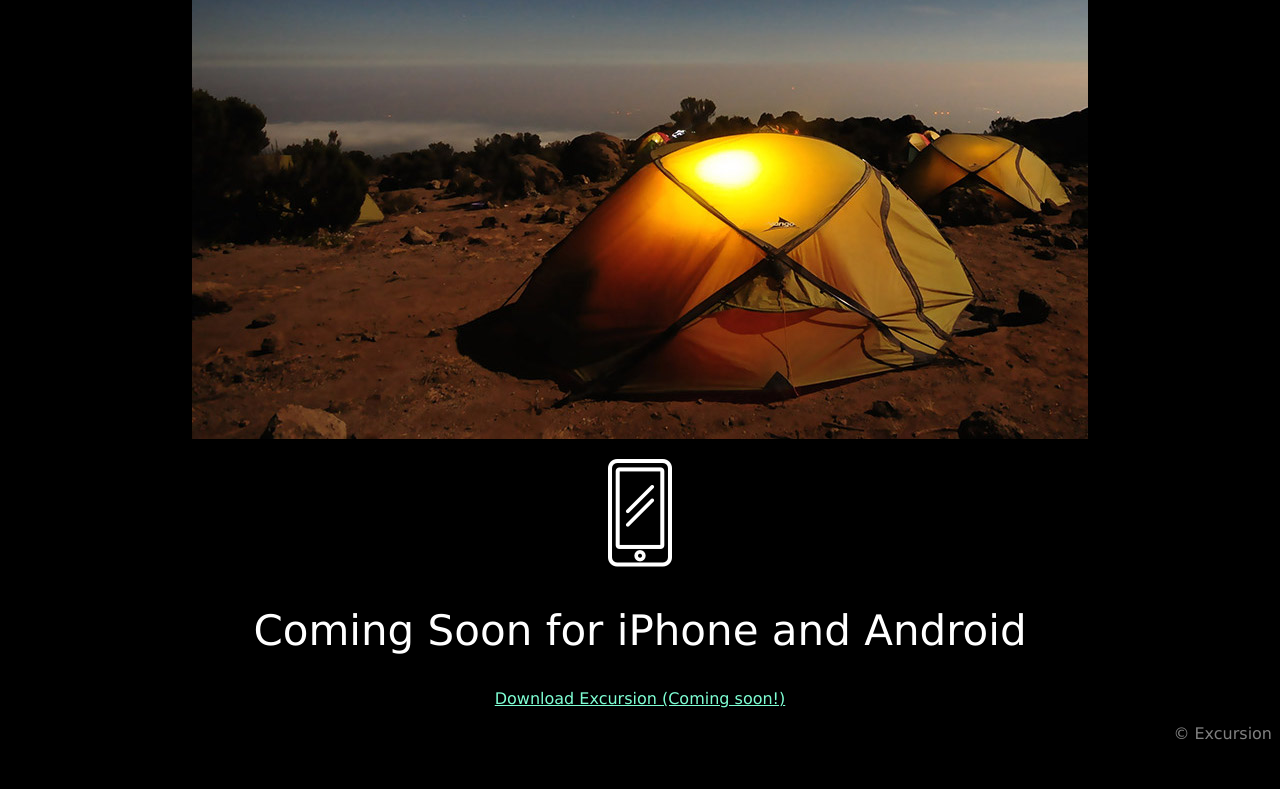
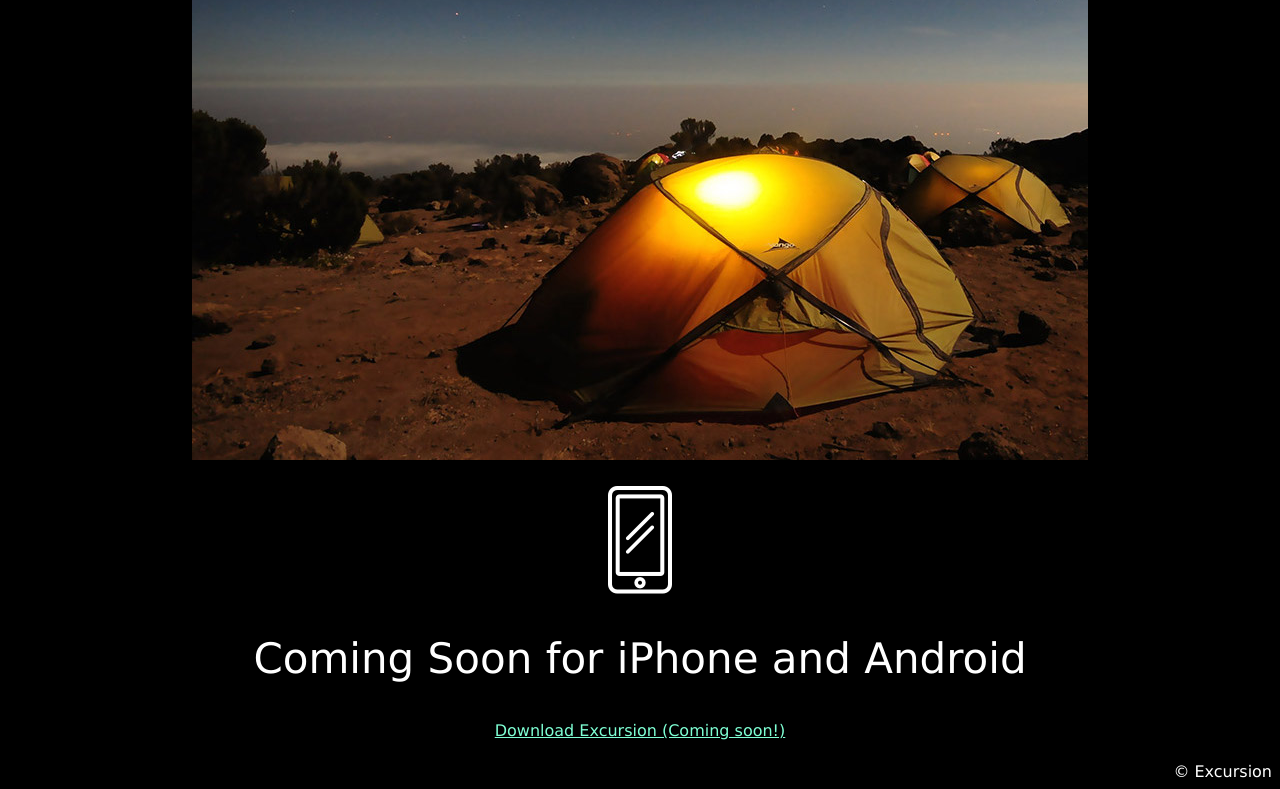
Before and after one commit to Toughfluff/excursion, a plain HTML site: page index.html in a window 1280 px wide. Shown: the part 556-1345 px from the top of the page. Before the commit the page ends 1307 px from the top, so only its background shows below. Drawn offline with Linux system fonts and the light colour scheme.

Commit message:
Corrections

```diff
--- a/index.html
+++ b/index.html
@@ -1,7 +1,6 @@
 <!DOCTYPE html>
 <html>
 <head>
-  <meta charset="UTF-8"/>
   <link href="./resources/css/style.css" type="text/css" rel="stylesheet">
   <title>Excursion</title>
 </head>
--- a/resources/css/style.css
+++ b/resources/css/style.css
@@ -1,19 +1,18 @@
-html {
+body {
   font-family: Verdana;
   background-color: black;
   text-align: center;
+  color: white;
 }
 
 h1{
   font-weight: normal;
   font-size: 50px;
-  color: white;
 }
 
 h2{
   font-weight: 300;
   font-size: 42px;
-  color: white;
 }
 
 .cta{
@@ -21,7 +20,11 @@ h2{
   font-size: 16px;
 }
 
+p{
+  font-size: 21px;
+  color: gray;
+}
+
 footer{
   text-align: right;
-  color: gray;
 }
```
